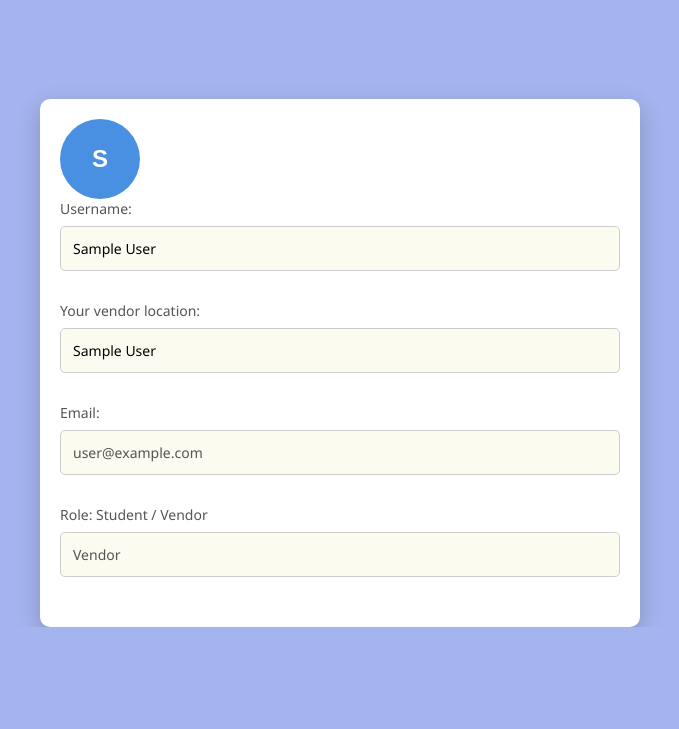
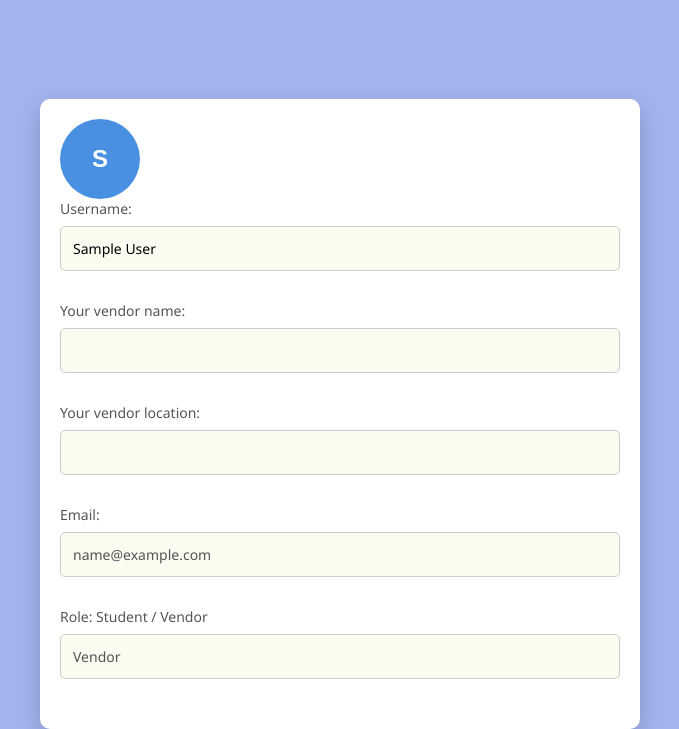
Before and after one commit to jksky78/DishScope-Group06, a Flask app: page /profile in a window 1280 px wide. Shown: the part 177-906 px from the top of the page, without its empty margins (300-979 px from the left). Before the commit the page ends 804 px from the top, so only its background shows below. Run offline with Flask 3, Linux system fonts and the light colour scheme; the visitor is signed in with stand-in values (Sample User, id 1); data comes from the database, SQL or seed files in the repository; data that the repository does not hold is empty.

Commit message:
Display inputs on profile based on the roles

```diff
--- a/main.py
+++ b/main.py
@@ -113,6 +113,13 @@ def register():
             new_user_id = cursor.lastrowid
             connection.commit()
             if role == "vendor":
+                if table_vendor_name.isdigit() or not table_vendor_name:
+                    error_vendor = "Vendor name cannot be only numbers."
+                    return render_template("register.html", error_vendor=error_vendor)
+
+                if table_vendor_location.isdigit() or not table_vendor_location:
+                    error_vendor = "Vendor location cannot be only numbers."
+                    return render_template("register.html", error_vendor=error_vendor)
                 vendor_table = '''create table if not exists vendors(
                 ID integer primary key,
                 name text not null,
@@ -392,6 +399,10 @@ def profile():
     print(session['user_id'])
     if session['role'] == "vendor":
         vendor = cursor.execute('SELECT * FROM vendors WHERE id = ?', (user_id,)).fetchone()
-    return render_template('profile.html', user=user)
+    else:
+        vendor = None
+    return render_template('profile.html', user=user, vendor=vendor)
+
+
 if __name__ == "__main__":
     app.run(debug=True)
--- a/templates/dishpage.html
+++ b/templates/dishpage.html
@@ -52,6 +52,7 @@
             <div class="dropdown-content">
                 {% if session.get('role') == 'vendor' %}
                     <a href="{{ url_for('add_dish') }}">Add Dish</a>
+                    <a href="{{ url_for('menu_management') }}">Menu Management</a>
                 {% endif %}
                 <a href="{{ url_for('logout') }}">Log out</a>
             </div>
--- a/templates/homepage.html
+++ b/templates/homepage.html
@@ -20,10 +20,6 @@
                 {% else %}
                     <a href="{{ url_for('login') }}">Login</a>
                 {% endif %}
-                {% if session.get('role') == 'vendor' %}
-                    <a href="{{ url_for('menu_management') }}">Menu Management</a>
-                    <a href="{{ url_for('add_dish') }}">Add Dish</a>
-                {% endif %}
             </div>
         </div>
     </nav>
--- a/templates/profile.html
+++ b/templates/profile.html
@@ -14,14 +14,14 @@
             <button class="dropbtn">Menu ▼</button>
             <div class="dropdown-content">
                 <a href="{{ url_for('dish_view') }}">Dish View</a>
+                {% if session.get('role') == 'vendor' %}
+                    <a href="{{ url_for('menu_management') }}">Menu Management</a>
+                    <a href="{{ url_for('add_dish') }}">Add Dish</a>
+                {% endif %}
                 {% if session.get('logged_in') %}
                     <a href="{{ url_for('logout') }}">Logout</a>
                 {% else %}
                     <a href="{{ url_for('login') }}">Login</a>
-                {% endif %}
-                {% if session.get('role') == 'vendor' %}
-                    <a href="{{ url_for('menu_management') }}">Menu Management</a>
-                    <a href="{{ url_for('add_dish') }}">Add Dish</a>
                 {% endif %}
             </div>
         </div>
@@ -35,7 +35,7 @@
     <h1 class="profile">Your Profile</h1>
     <h2 class="profile">Manage your profile information and preferences</h2>
 
-    <form action="">
+    <form method="POST" action="">
         <div class="form-box">
             <div class="avatar">
                 {{ user['name'][0] | upper }}
@@ -44,17 +44,19 @@
                         <label for="username">Username:</label>
                         <input type="text" id="username" name="username" value= "{{ user['name'] }}" required class="text-input">
                     </div>
-
-                    <div class="field-group">
-                        <label for="username">Your vendor location:</label>
-                        <input type="text" id="username" name="username" value= "{{ user['name'] }}" required class="text-input">
-                    </div>
-
+                    {% if session.get('role') == 'vendor' %}
+                        <div id="role_vendor" class="field-group">
+                            <label for="username">Your vendor name:</label>
+                            <input type="text" id="vendor_location" name="vendor_name" value= "{{ vendor['vendor_name'] }}" required class="text-input">
+                            <label for="username">Your vendor location:</label>
+                            <input type="text" id="vendor_location" name="vendor_location" value= "{{ vendor['vendor_location'] }}" required class="text-input">
+                        </div>
+                    {% endif %}
 
                     <div class="field-group">
                         <label for="email">Email:</label>
                         <div class="input-wrapper">
-                            <input type="email" id="email" name="email" value="user@example.com" disabled class="text-input disabled-input">
+                            <input type="email" id="email" name="email" value="{{ user['email'] }}" disabled class="text-input disabled-input">
                             <span class="lock-tag"></span>
                         </div>
                     </div>
--- a/templates/register.html
+++ b/templates/register.html
@@ -20,6 +20,9 @@
 <body>
     <form method="POST" action="/register">
         <div class="form-box">
+            {% if error_vendor %}
+                <p style="color: red; background: #ffe6e6; padding: 10px; margin-bottom: 15px; border-radius: 5px;">{{ error_vendor }}</p>
+            {% endif %}
             <h1>Sign up</h1>
             <label class="role">
             Which role are you?
```
